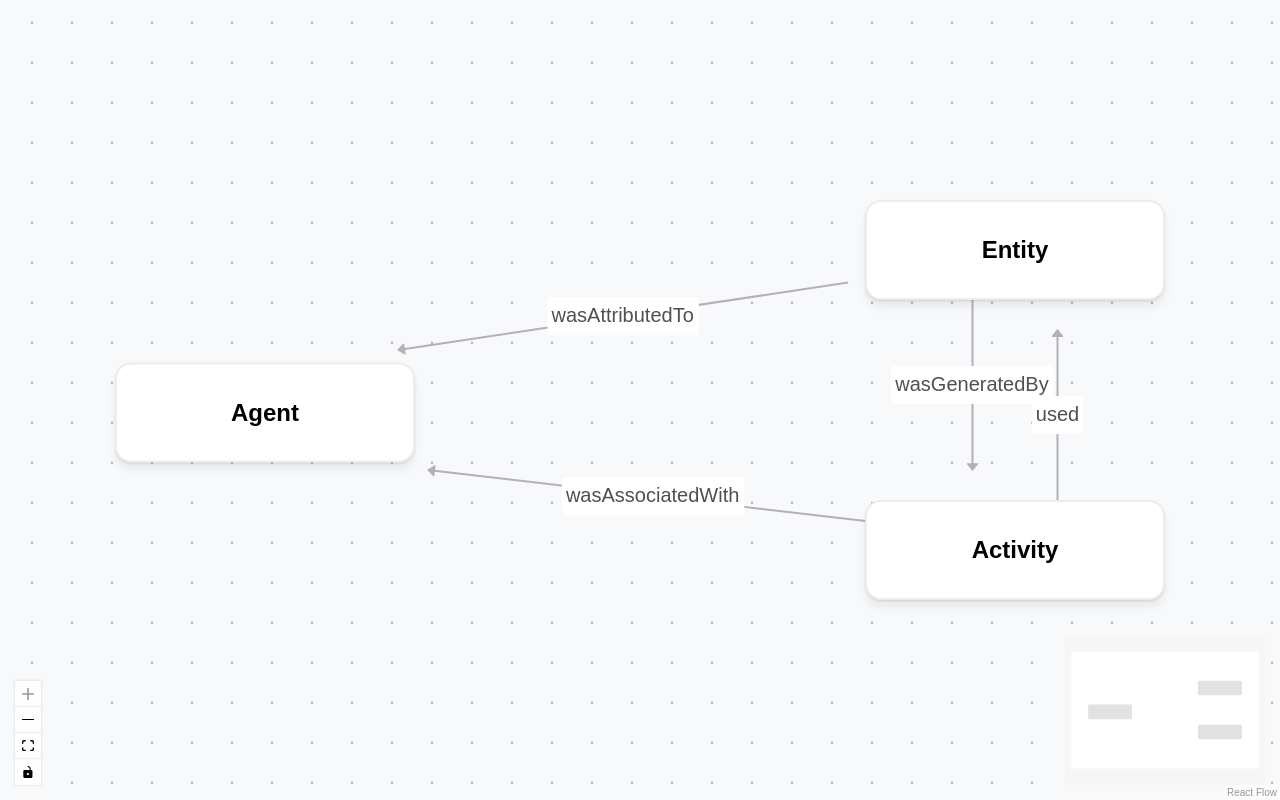
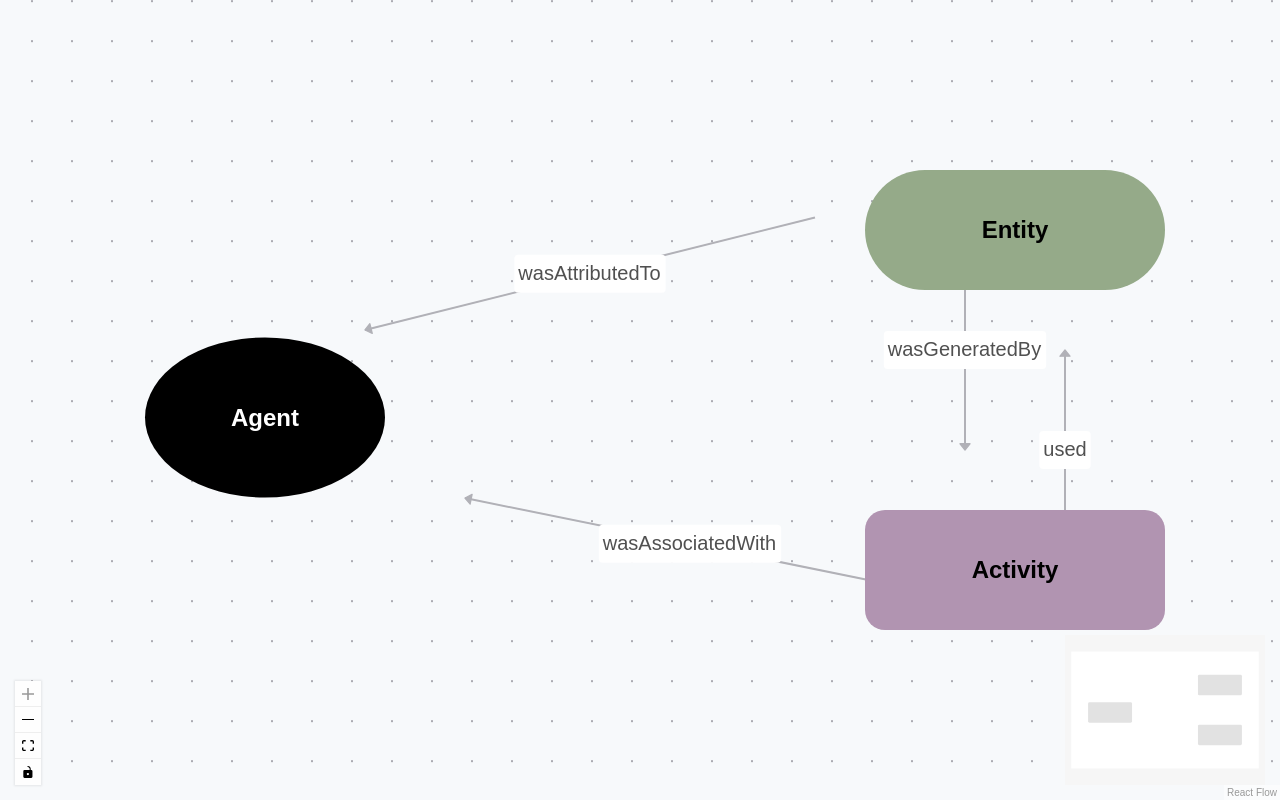
Before and after one commit to Prov-Framework/prov-ui, a React (Vite) app: page / in a window 1280 px wide. Built offline with nearby package versions, Linux system fonts and the light colour scheme.

Commit message:
Enabled different colors and shapes for activities, agents, and entities.

```diff
--- a/src/App.jsx
+++ b/src/App.jsx
@@ -13,7 +13,7 @@ import {
 
 import '@xyflow/react/dist/style.css';
 
-import CustomNode from './CustomNode';
+import { EntityNode, AgentNode, ActivityNode } from './CustomNode';
 import FloatingEdge from './FloatingEdge';
 import CustomConnectionLine from './CustomConnectionLine';
 import ELK from 'elkjs/lib/elk.bundled.js';
@@ -36,7 +36,7 @@ const getLayoutedElements = (nodes, edges, options = {}) => {
       ...node,
       // Hardcode a width and height for elk to use when layouting.
       width: 150,
-      height: 50,
+      height: 70,
 
       layoutOptions: {
         // Use string partition ids so ELK treats them consistently.
@@ -104,19 +104,19 @@ const getLayoutedElements = (nodes, edges, options = {}) => {
 const initialNodes = [
   {
     id: 'Entity',
-    type: 'custom',
+    type: 'Entity',
     position: { x: 0, y: 0 },
     layerId: 2
   },
   {
     id: 'Activity',
-    type: 'custom',
+    type: 'Activity',
     position: { x: 0, y: 0 },
     layerId: 2
   },
   {
     id: 'Agent',
-    type: 'custom',
+    type: 'Agent',
     position: { x: 0, y: 0 },
     layerId: 1
   }
@@ -154,7 +154,9 @@ const connectionLineStyle = {
 };
 
 const nodeTypes = {
-  custom: CustomNode,
+  Entity: EntityNode,
+  Activity: ActivityNode,
+  Agent: AgentNode
 };
 
 const edgeTypes = {
--- a/src/CustomNode.jsx
+++ b/src/CustomNode.jsx
@@ -1,15 +1,25 @@
-import { Handle, Position, useConnection } from '@xyflow/react';
+import { Handle, useConnection } from '@xyflow/react';
 
-export default function CustomNode({ id }) {
+export function EntityNode({ id }) {
+  return customNode(id, 'Entity');
+}
+
+export function AgentNode({ id }) {
+  return customNode(id, 'Agent');
+}
+
+export function ActivityNode({ id }) {
+  return customNode(id, 'Activity');
+}
+
+function customNode(id, type) {
   const connection = useConnection();
 
   const isTarget = connection.inProgress && connection.fromNode.id !== id;
 
   return (
     <div className="customNode">
-      <div
-        className="customNodeBody"
-      >
+      <div className={`customNodeBody ${type}`}>
         {/* If handles are conditionally rendered and not present initially, you need to update the node internals https://reactflow.dev/docs/api/hooks/use-update-node-internals/ */}
         {/* In this case we don't need to use useUpdateNodeInternals, since !isConnecting is true at the beginning and all handles are rendered initially. */}
         {!connection.inProgress && (
--- a/src/FloatingEdge.jsx
+++ b/src/FloatingEdge.jsx
@@ -12,14 +12,16 @@ function FloatingEdge({ id, source, target, markerEnd, style, label, labelStyle,
 
   var { sx, sy, tx, ty } = getEdgeParams(sourceNode, targetNode);
 
-  ty = (sy < ty ? ty-=15 : ty+=15);
+  const offset = 25;
+  sy = (sy < ty ? sy-=offset : sy+=offset);
+  ty = (sy < ty ? ty-=offset : ty+=offset);
 
   const [path, labelX, labelY] = getSpecialPath({
     sourceX: sx,
     sourceY: sy,
     targetX: tx,
     targetY: ty,
-  });
+  }, offset);
 
   return (
     <BaseEdge
@@ -37,11 +39,11 @@ function FloatingEdge({ id, source, target, markerEnd, style, label, labelStyle,
   );
 }
 
-const getSpecialPath = ({ sourceX, sourceY, targetX, targetY }) => {
+const getSpecialPath = ({ sourceX, sourceY, targetX, targetY }, spacing) => {
   const centerX = (sourceX + targetX) / 2;
   const centerY = (sourceY + targetY) / 2;
 
-  const offset = (sourceY - targetY)/4;
+  const offset = (sourceY - targetY > 0 ? spacing : -spacing);
 
   return [`M ${sourceX + offset} ${sourceY} Q ${centerX + offset} ${centerY} ${targetX + offset} ${targetY}`, centerX + offset , centerY];
 };
--- a/src/index.css
+++ b/src/index.css
@@ -14,9 +14,8 @@ body {
 
 .customNodeBody {
   width: 150px;
-  height: 80px;
+  height: 60px;
   position: relative;
-  border-radius: 10px;
   display: flex;
   justify-content: center;
   align-items: center;
@@ -35,3 +34,21 @@ div.customHandle {
   border: none;
   opacity: 0;
 }
+
+div.Entity {
+  background-color: rgb(149, 170, 137);
+  border-radius: 40px;
+}
+
+div.Agent {
+  background-color: black;
+  color: white;
+  border-radius: 50%;
+  width: 120px;
+  height: 80px;
+}
+
+div.Activity {
+  background-color: rgb(177, 148, 177);
+  border-radius: 10px;
+}
--- a/src/xy-theme.css
+++ b/src/xy-theme.css
@@ -34,9 +34,6 @@
 /* Customizing Default Theming */
 
 .react-flow__node {
-  box-shadow: var(--xy-node-boxshadow-default);
-  border-radius: var(--xy-node-border-radius-default);
-  background-color: var(--xy-node-background-color-default);
   display: flex;
   justify-content: center;
   align-items: center;
@@ -44,32 +41,11 @@
   padding: 10px;
   font-size: 12px;
   flex-direction: column;
-  border: var(--xy-node-border-default);
   color: var(--xy-node-color, var(--xy-node-color-default));
 }
 
 .react-flow__node.selectable:focus {
-  box-shadow: 0px 0px 0px 4px var(--xy-theme-color-focus);
   border-color: #d9d9d9;
-}
-
-.react-flow__node.selectable:focus:active {
-  box-shadow: var(--xy-node-boxshadow-default);
-}
-
-.react-flow__node.selectable:hover,
-.react-flow__node.draggable:hover {
-  border-color: var(--xy-theme-hover);
-}
-
-.react-flow__node.selectable.selected {
-  border-color: var(--xy-theme-selected);
-  box-shadow: var(--xy-node-boxshadow-default);
-}
-
-.react-flow__node-group {
-  background-color: rgba(207, 182, 255, 0.4);
-  border-color: #9e86ed;
 }
 
 .react-flow__edge.selectable:hover .react-flow__edge-path,
```
